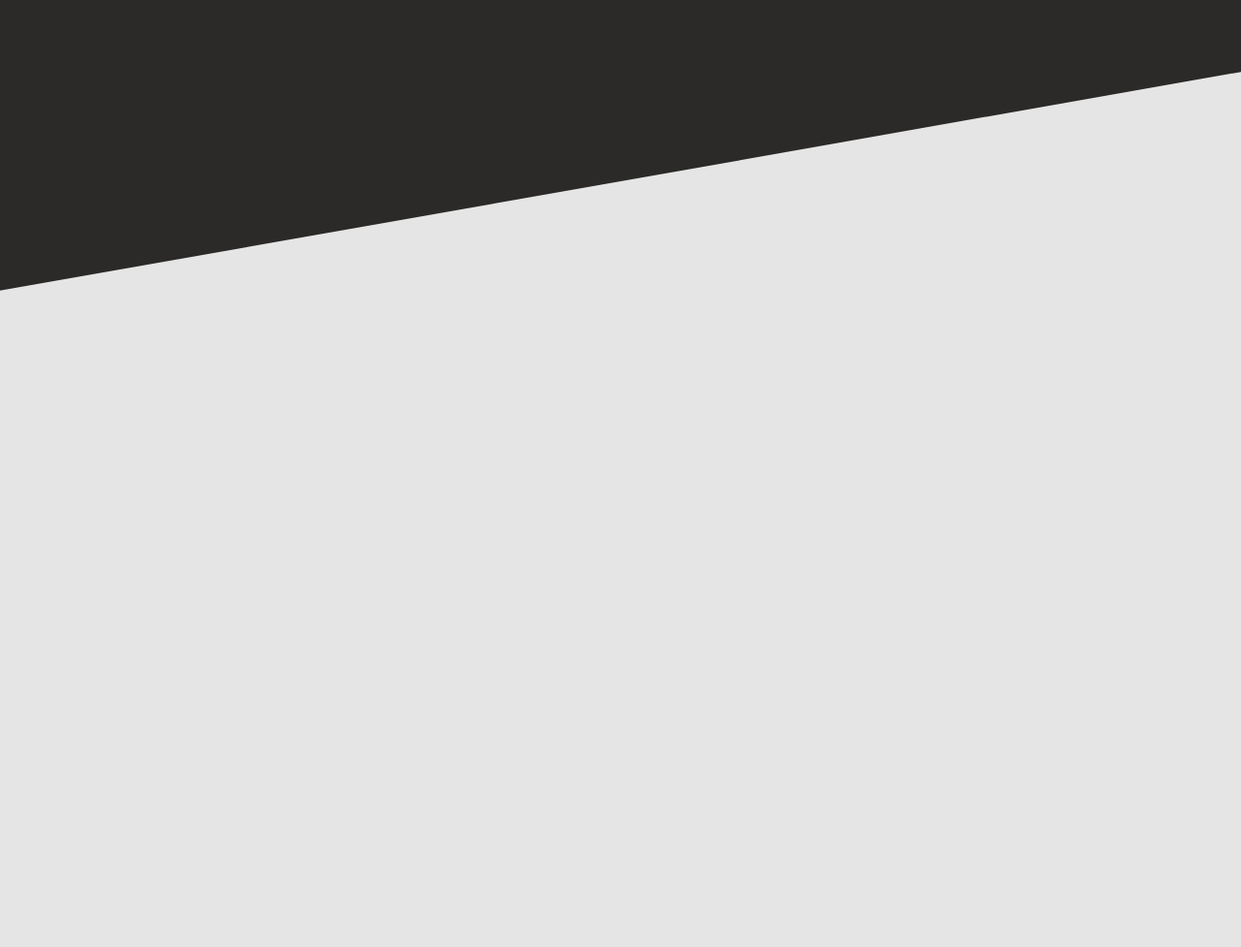
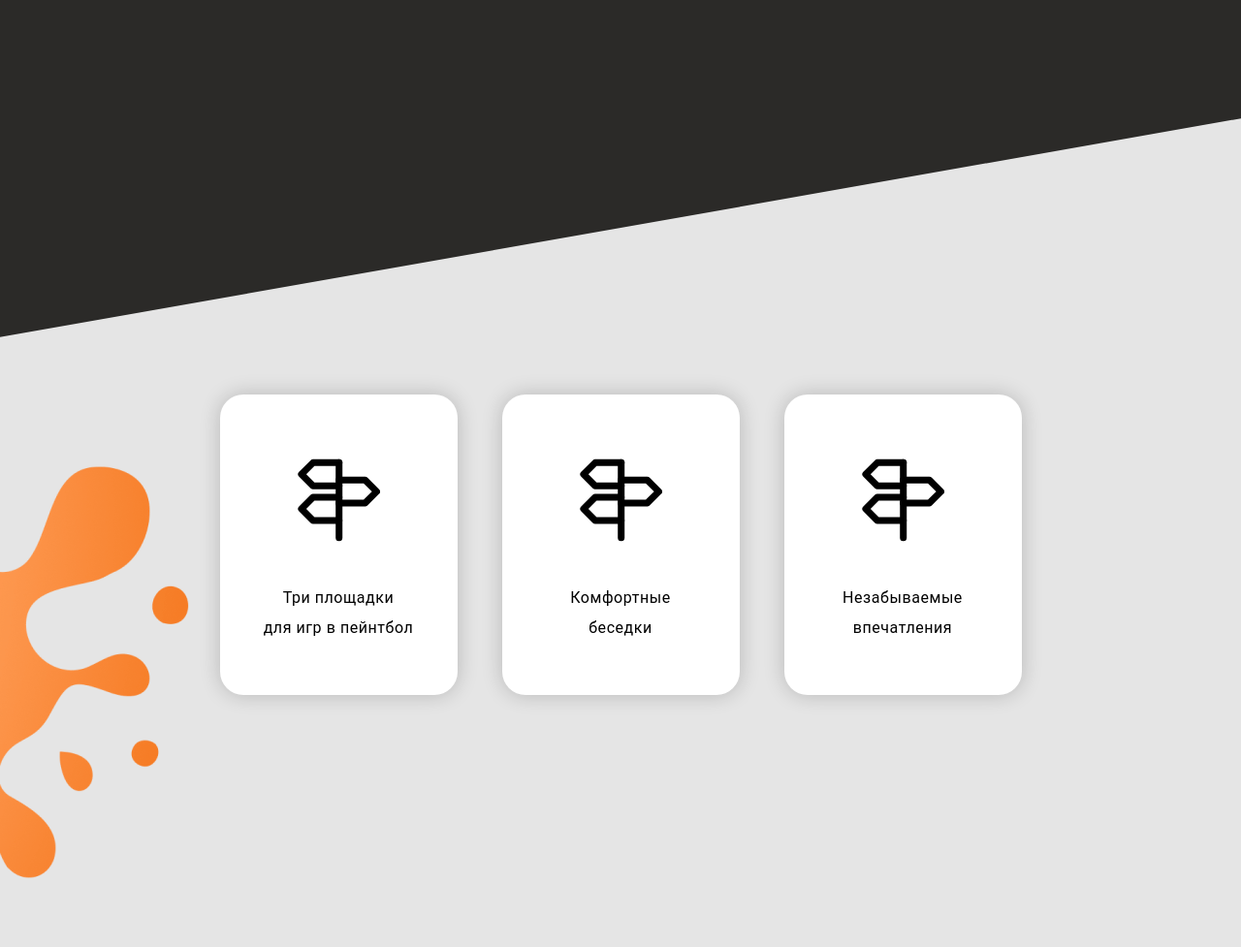
Before and after one commit to SergoPokrov13/Scorpion, a plain HTML site: page index.html in a window 1280 px wide. Shown: the part 615-1592 px from the top of the page at 97% size. Before the commit the page ends 915 px from the top, so only its background shows below. Drawn offline with Linux system fonts and the light colour scheme; a web font is replaced by a local one.

Commit message:
feat:deckstop in progress

```diff
--- a/index.html
+++ b/index.html
@@ -37,7 +37,25 @@
                 </div>
                 <img class="intro__color-yelow" src="./images/Yelow.png" alt="Капля краски желтый">
             </section>
+            <section class="info">
+                <ul class="info__list">
+                    <li class="info__card">
+                        <img class="info__image" src="./images/Info_pl.svg" alt="Площадки">
+                        <p class="info__subtitle">Три площадки<br>для игр в пейнтбол</p>
+                    </li>
+                    <li class="info__card"><img class="info__image" src="./images/Info_pl.svg" alt="Беседки">
+                        <p class="info__subtitle">Комфортные<br>беседки</p>
+                    </li>
+                    <li class="info__card"><img class="info__image" src="./images/Info_pl.svg" alt="Огонь">
+                        <p class="info__subtitle">Незабываемые<br>впечатления</p>
+                    </li>
+                </ul>
+                <img class="info__color-orange" src="./images/orange.png" alt="Капля краски оранжевый">
+            </section>
         </main>
+
+        <script src="./scripts/index.js"></script>
+
     </div>
 </body>
 
--- a/pages/index.css
+++ b/pages/index.css
@@ -10,6 +10,9 @@
     display: flex;
     align-items: center;
     justify-content: center;
+    position: fixed;
+    top: 0;
+    z-index: 20;
 }
 
 .header__logo {
@@ -35,6 +38,10 @@
     text-align: center;
     color: #FFFFFF;
     text-decoration: none;
+}
+
+.header__item_active {
+    border-bottom: 2px solid #1C6097;
 }
 
 .header__item {
@@ -64,6 +71,7 @@
 }
 
 .intro {
+    margin-top: 100px;
     position: relative;
     background: #2B2A28;
     display: flex;
@@ -73,13 +81,13 @@
     height: 500px;
 }
 
-.intro::after{
+.intro::after {
     content: '';
     position: absolute;
-    bottom: -200px;
+    bottom: -250px;
     left: 0;
     right: 0;
-    height: 400px;
+    height: 500px;
     transform: skewY(-10deg);
     background: #2B2A28;
 }
@@ -123,8 +131,60 @@
     z-index: 10;
 }
 
-.intro__color-yelow{
+.intro__color-yelow {
     position: absolute;
     right: 0;
     z-index: 1;
 }
+
+.info {
+    margin-top: 380px;
+    display: flex;
+    justify-content: center;
+    position: relative;
+}
+
+.info__list {
+    max-width: 870px;
+    margin: 42px 0 0;
+    padding: 0;
+    list-style: none;
+    display: grid;
+    grid-template-columns: repeat(auto-fill, minmax(245px, 1fr));
+    gap: 46px;
+}
+
+.info__card {
+    min-height: 310px;
+    display: flex;
+    flex-direction: column;
+    align-items: center;
+    justify-content: center;
+    background: #FFFFFF;
+    box-shadow: 0px 0px 21px rgba(0, 0, 0, 0.2);
+    border-radius: 24px;
+}
+
+.info__image {
+    width: 85px;
+    height: 110px;
+}
+
+.info__subtitle {
+    margin: 30px 0 0;
+    max-width: 186px;
+    font-family: 'Roboto';
+    font-style: normal;
+    font-weight: 400;
+    font-size: 16px;
+    line-height: 31px;
+    text-align: center;
+    letter-spacing: 0.56px;
+    color: #000000;
+}
+
+.info__color-orange{
+    top: 45px;
+    position: absolute;
+    left: 0;
+}
--- /dev/null
+++ b/scripts/index.js
@@ -0,0 +1,5 @@
+// const menuLink = document.querySelector('.header__item');
+
+// menuLink.addEventListener('click',function(event){
+// menuLink.classList.add('header__item_active')
+// });
```
Also changed, not shown: images/Info_pl.svg (added), images/orange.png (added).
